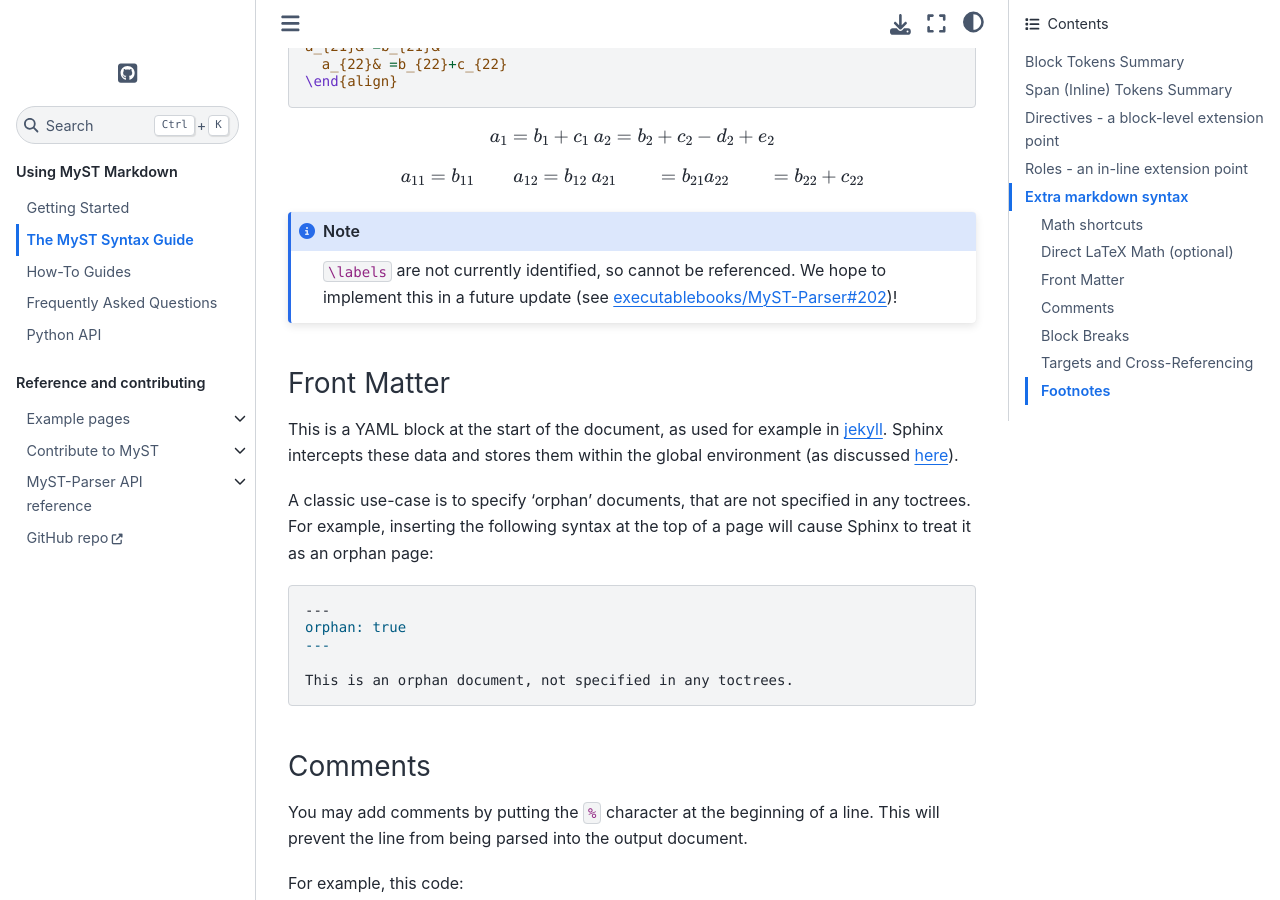
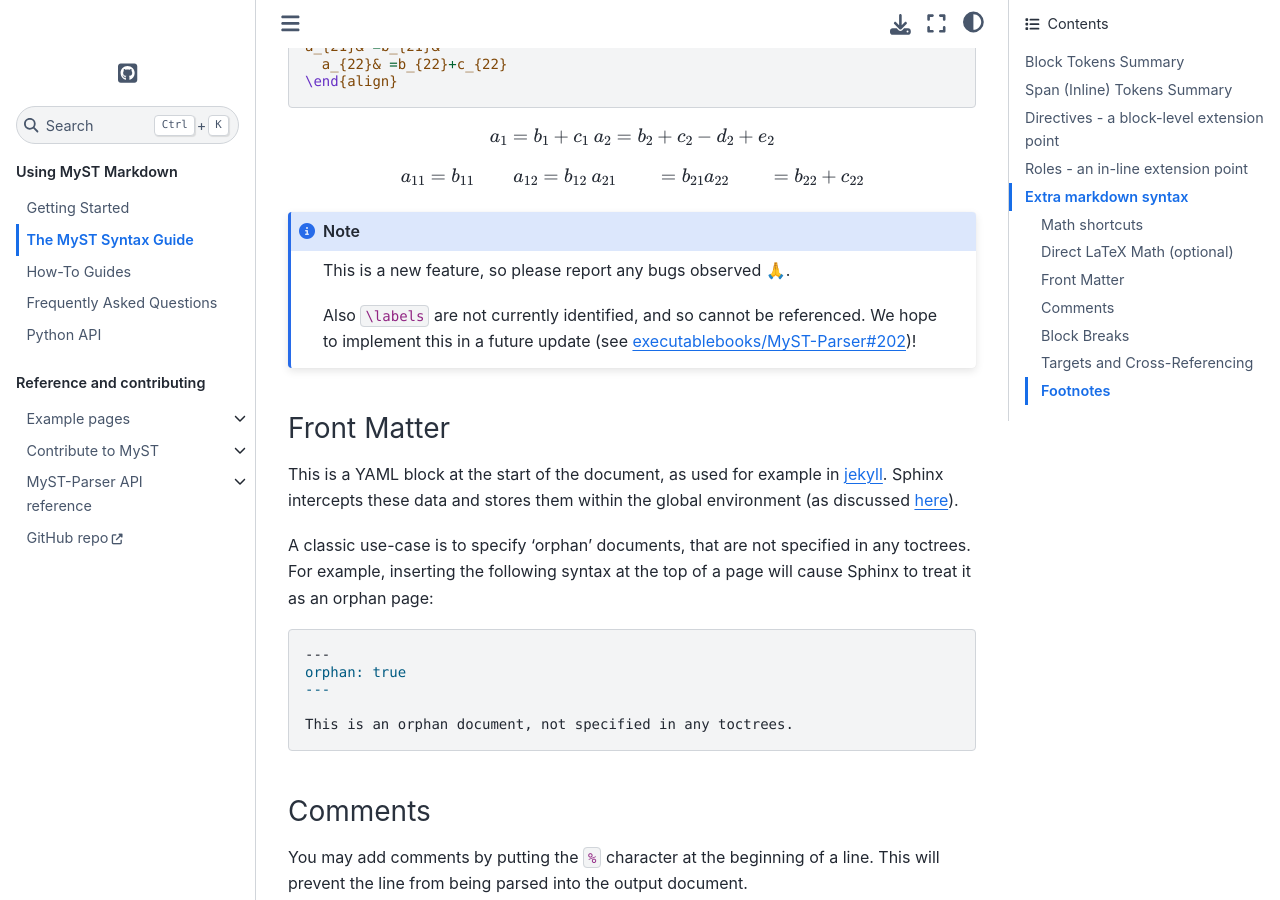
Before and after one commit to executablebooks/MyST-Parser, a Sphinx documentation site: the page built from docs/using/syntax.md, in a window 1280 px wide and 900 px high, scrolled down 13510 px. Built offline with Sphinx 7.4.7 and the Sphinx Book theme 1.1.4, drawn with Linux system fonts in a browser that asks for light colours.

Commit message:
Update syntax.md

````diff
--- a/docs/using/syntax.md
+++ b/docs/using/syntax.md
@@ -699,7 +699,9 @@
 \end{align}
 
 ```{note}
-`\labels` are not currently identified, so cannot be referenced.
+This is a new feature, so please report any bugs observed 🙏.
+
+Also `\labels` are not currently identified, and so cannot be referenced.
 We hope to implement this in a future update (see [executablebooks/MyST-Parser#202](https://github.com/executablebooks/MyST-Parser/issues/202))!
 ```
 
````
